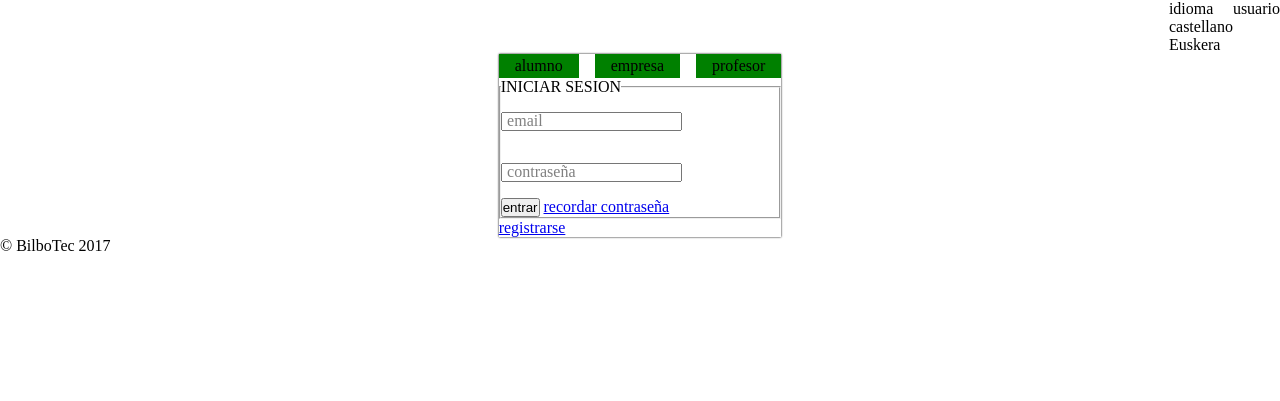
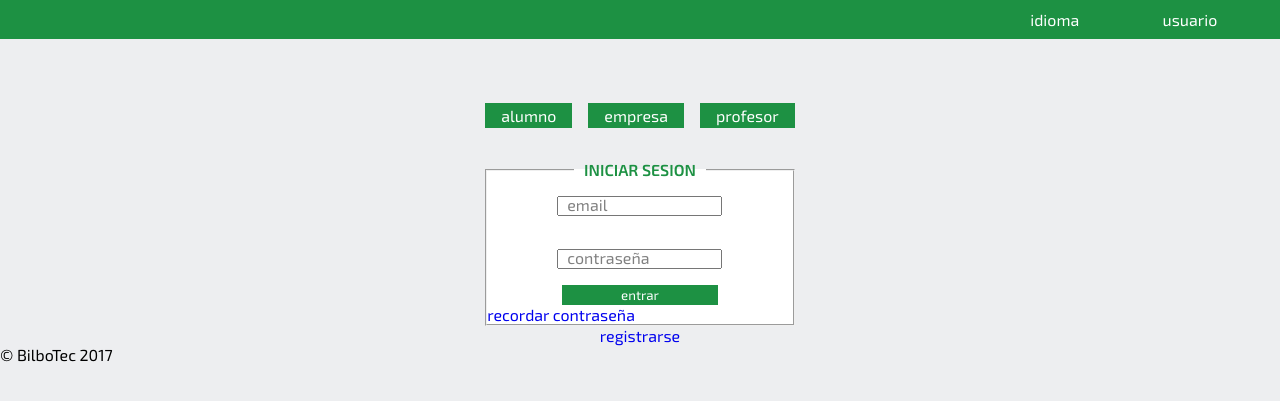
Before and after one commit to BilboTec/BolsaTrabajo, a CodeIgniter app: page /database/Login in a window 1280 px wide. Shown: the top 401 px of the page. Run offline with CodeIgniter, Linux system fonts and the light colour scheme.

Commit message:
Avances en el estilo

```diff
--- a/css/style.css
+++ b/css/style.css
@@ -1,16 +1,19 @@
 *{
 	padding: 0;
 	margin: 0;
+	font-family: 'exo-regular';
 }
 
 body, .contenido{
 	display: flex;
 	flex-direction: column;
 	align-items: stretch;
+	background-color: var(--g-claro);
 }
 
 .contenido{
 	align-items: center;
+	margin-top: 4em;
 }
 
 .contenido ul{
@@ -24,7 +27,8 @@ body, .contenido{
 }
 .btn-tipo{
 	padding: 0.2em 1em;
-	background-color: green;
+	background-color: var(--v-oscuro);
+	color: white;
 
 }
 .btn-tipo:not(:first-child):not(:last-child){
@@ -32,25 +36,97 @@ body, .contenido{
 
 }
 .btn-tipo.activo{
-	background-color: brown;
+	background-color: var(--v-claro);
+	color: black;
 }
 .form-login{
 	display:flex;
-	box-shadow: 0px 0px 2px black;
 	flex-direction: column;
 }
 
-.idioma{
-	list-style: none;
+.form-login div{
+	text-align: center;
 }
 
-.idioma ul{
+fieldset{
+	margin-top: 2em;
+	background-color: white;
+}
+
+legend{
+	text-align: center;
+	color: var(--v-oscuro);
+	font-family: 'exo-semibold';
+	padding: 0px 10px 0px 10px;
+}
+
+.form-login input[type="submit"] {
+	display: flex;
+    width: 156px;
+    height: 20px;
+    background-color: var(--v-oscuro);
+    text-align: center;
+    border-style: none;
+    color: white;
+    margin: auto;
+}
+
+.form-login a{
+	text-align: center;
+	text-decoration: none;
+}
+
+
+
+
+.idioma, span{
 	list-style: none;
+	background-color: var(--v-oscuro);
+	color: white;
+	position: relative;
+	display: inline-table;
+	padding: 10px 15px;
+	width: 8%;
 }
+
+.idioma li{
+	display: block;
+    float:left;
+}
+
+.idioma ul {
+	display: none;
+	background-color: var(--v-oscuro);
+	position: absolute;
+
+}
+
+.idioma li:hover > ul {
+	display: block;
+}
+
+.idioma li ul {
+    padding: 10px 15px;
+}
+
+.idioma li:hover {
+	background-color: var(--v-claro);
+}
+
+.idioma ul li:hover {
+	background-color: var(--v-claro);
+	padding: 10px 0px;
+}
+
+.idioma li ul li{
+    padding: 10px 0px;
+}
+
 header{
 	justify-content: flex-end;
 	flex-direction: row;
 	display: flex;
+	background-color: var(--v-oscuro);
 }
 
 /*************************************
@@ -60,11 +136,12 @@ header{
 	position:relative;
 	padding: 1em 0;
 }
+
 [bt-input-label] label{
 	position: absolute;
 	color: gray;
 	pointer-events: none;
-	left: .4em;
+	left: 5em;
 	transition: all .2s;
 }
 [bt-input-label] input:focus + label,
@@ -72,3 +149,31 @@ header{
 	transform: translate(0,-100%);
 	color: black;
 }
+
+/*************************************
+********COLORES****************
+**************************************/
+:root {
+  --g-oscuro: #727176;
+  --g-claro: #edeef0;
+  --v-oscuro: #1d9143;
+  --v-claro: #c1ce40;
+}
+
+/*************************************
+********FUENTES****************
+**************************************/
+@font-face {
+    font-family: "exo-semibold";
+    src: url("/fuentes/Exo2-SemiBold.otf");
+}
+
+@font-face {
+    font-family: "exo-medium";
+    src: url("/fuentes/Exo2-Medium.otf");
+}
+
+@font-face {
+    font-family: "exo-regular";
+    src: url("/fuentes/Exo2-Regular.otf");
+}
```
Also changed, not shown: .htaccess, fuentes/Exo2-Medium.otf (added), fuentes/Exo2-Regular.otf (added), fuentes/Exo2-SemiBold.otf (added).
